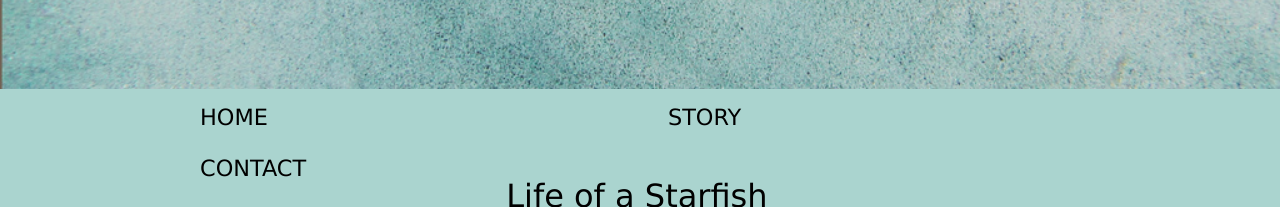
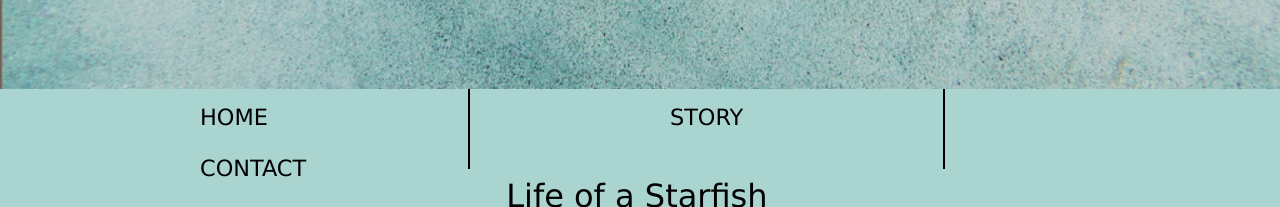
Before and after one commit to DavGifford/giff0065.github.io, a plain HTML site: page midterm/index.html in a window 1280 px wide. Shown: the part 337-544 px from the top of the page. Drawn offline with Linux system fonts and the light colour scheme.

Commit message:
fixed an visual issue

```diff
--- a/midterm/index.html
+++ b/midterm/index.html
@@ -21,7 +21,7 @@
                         </a>
                     </li>
                     <li>
-                        <a href="#story">
+                        <a href="#story" id="WALL">
                             <span>STORY</span>
                         </a>
                     </li>
--- a/midterm/styles/css.css
+++ b/midterm/styles/css.css
@@ -111,7 +111,6 @@ span{
 nav ul{
 	width: 100vw;
 	height: 40px;
-	border-right: 3px solid cyan;
 }
 nav li{
 	float: left;
@@ -128,6 +127,10 @@ nav li a span{
 	font-size: 1.4rem;
 	line-height: 3.2rem;
 	color:black;
+}
+#WALL{
+	border-right: 2px solid black;
+	border-left: 2px solid black;
 }
 
 /*~~~~~~~~~~~~~~~~~~~~~~~~~~~~~~~~~~~~~~~~~~
```
